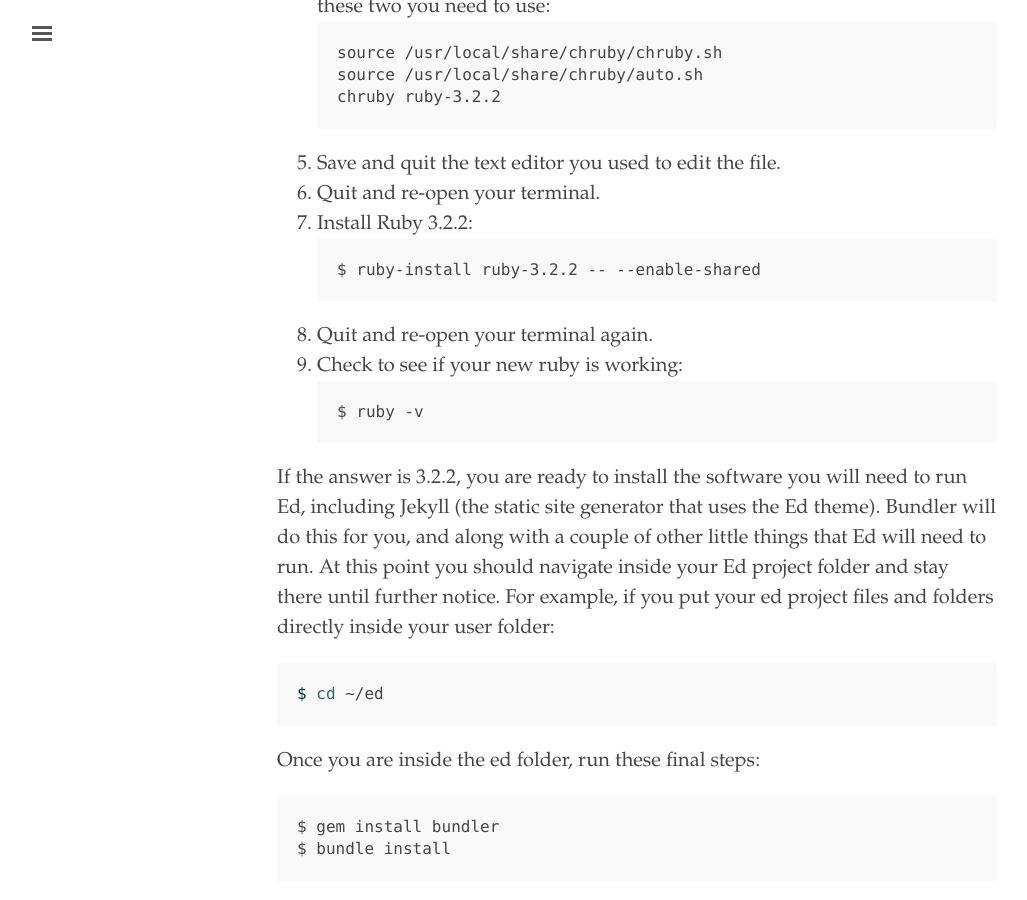
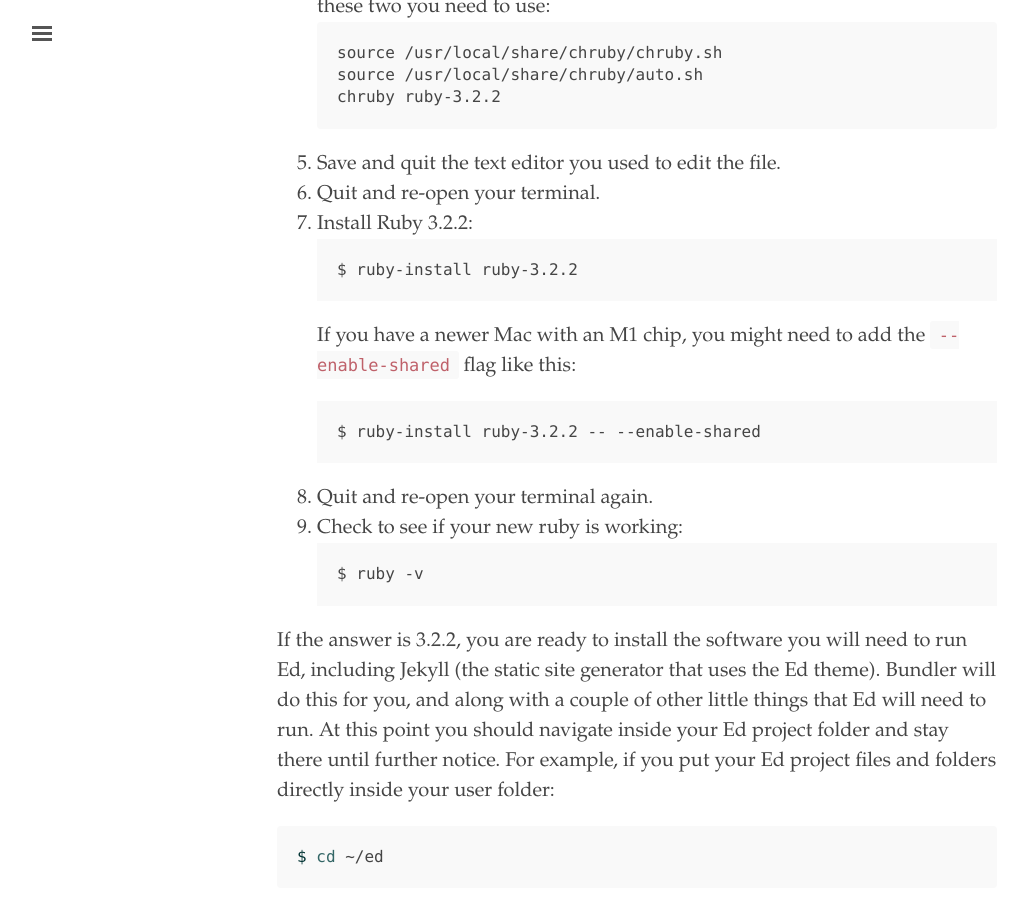
Before and after one commit to minicomp/ed, a Jekyll site: the page built from documentation.md, in a window 1280 px wide and 900 px high, scrolled down 4285 px. Shown: the whole window, without its empty margins (3-1030 px from the left). Built offline with Jekyll 4.4.1, drawn with Linux system fonts in a browser that asks for light colours.

Commit message:
added second ruby install methods for non M1

```diff
--- a/documentation.md
+++ b/documentation.md
@@ -95,6 +95,10 @@ chruby ruby-3.2.2
 6. Quit and re-open your terminal.
 7. Install Ruby 3.2.2:
 ~~~ Bash
+$ ruby-install ruby-3.2.2
+~~~
+If you have a newer Mac with an M1 chip, you might need to add the `--enable-shared` flag like this:
+~~~ Bash
 $ ruby-install ruby-3.2.2 -- --enable-shared
 ~~~
 8. Quit and re-open your terminal again.
@@ -103,7 +107,7 @@ $ ruby-install ruby-3.2.2 -- --enable-shared
 $ ruby -v
 ~~~
 
-If the answer is 3.2.2, you are ready to install the software you will need to run Ed, including Jekyll (the static site generator that uses the Ed theme). Bundler will do this for you, and along with a couple of other little things that Ed will need to run. At this point you should navigate inside your Ed project folder and stay there until further notice. For example, if you put your ed project files and folders directly inside your user folder:
+If the answer is 3.2.2, you are ready to install the software you will need to run Ed, including Jekyll (the static site generator that uses the Ed theme). Bundler will do this for you, and along with a couple of other little things that Ed will need to run. At this point you should navigate inside your Ed project folder and stay there until further notice. For example, if you put your Ed project files and folders directly inside your user folder:
 
 ~~~ bash
 $ cd ~/ed
```
